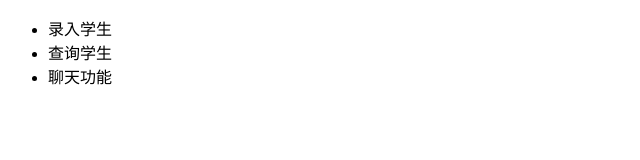
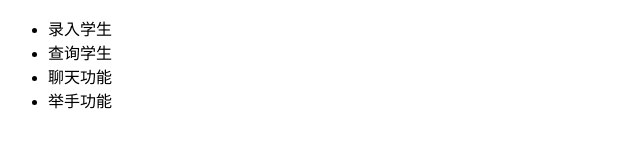
Before and after one commit to houx-github/student, a plain HTML site: page index.html in a window 1280 px wide. Shown: the whole page, without its empty margins (0-640 px from the left). Drawn offline with Linux system fonts and the light colour scheme.

Commit message:
举手功能

```diff
--- a/index.html
+++ b/index.html
@@ -9,6 +9,7 @@
         <li>录入学生</li>
         <li>查询学生</li>
 	<li>聊天功能</li>
+	<li>举手功能</li>
     </ul>
 </body>
 </html>
```
